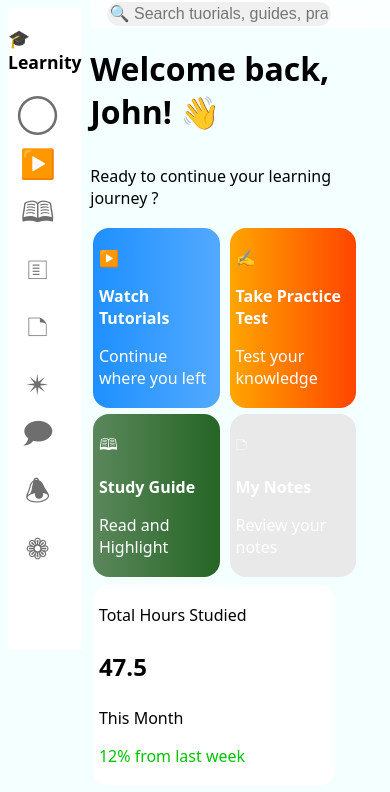
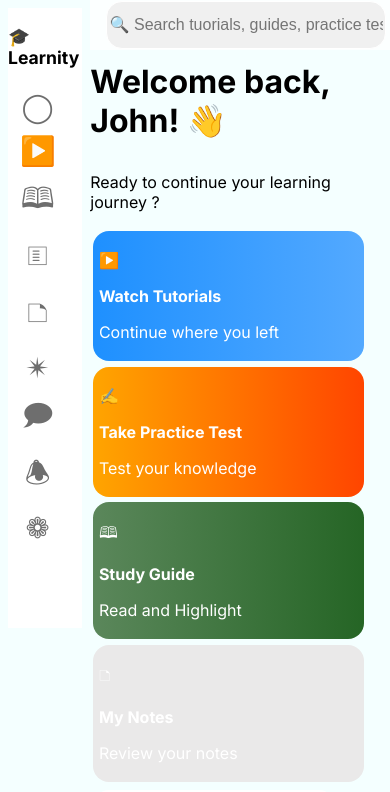
Before and after one commit to PrinceD08/Learnity, a plain HTML site: page Home/home.html in a window 390 px wide. Shown: the top 792 px of the page. Drawn offline with Linux system fonts and the light colour scheme.

Commit message:
More Mobile responsive

```diff
--- a/Home/home.css
+++ b/Home/home.css
@@ -1,6 +1,13 @@
 body{
-    font-family: system-ui, -apple-system, BlinkMacSystemFont, 'Segoe UI', Roboto, Oxygen, Ubuntu, Cantarell, 'Open Sans', 'Helvetica Neue', sans-serif;
+    font-family: 'Inter', sans-serif;
     background-color: rgb(244, 255, 255);
+    opacity: 0;
+    animation: fadeIn 2s ease-in-out forwards;
+}
+@keyframes fadeIn{
+    to{
+        opacity: 1;
+    }
 }
 #section1{
     position: fixed;
@@ -220,7 +227,7 @@ img{
 }
 @media (max-width: 640px) and (orientation: portrait){
     .border{
-        width: 40%;
+        width: 90%;
     }
     .border2{
         width: 80%;
@@ -235,6 +242,13 @@ img{
     #header{
         font-size: 110%;
     }
+    .section2{
+        margin-top: 6%;
+    }
+    #searchbar{
+        height: 40px;
+        width: 100%;
+    }
     #section2{
         width: 77%;
     }
--- a/Home/home.html
+++ b/Home/home.html
@@ -6,13 +6,16 @@
     <meta name="viewport" content="width=device-width, initial-scale=1.0">
     <meta name="description" content="Learnity">
     <title>Learnity</title>
+    <link rel="preconnect" href="https://fonts.googleapis.com">
+<link rel="preconnect" href="https://fonts.gstatic.com" crossorigin>
+<link href="https://fonts.googleapis.com/css2?family=Inter:wght@300;400;500;600;700;800&display=swap" rel="stylesheet">
     <link rel="stylesheet" href="home.css">
     <script src="home.js" defer></script>
 </head>
 <body>
     <section id="section1">
         <p id="header">🎓Learnity</p>
-        <p class="nav-bar" onclick="window.location.href='home.html'" id="nav-bar1">◯ Dashboard</p>
+        <p class="nav-bar fade-in" onclick="window.location.href='home.html'" id="nav-bar1">◯ Dashboard</p>
         <p class="nav-bar" id="nav-bar2">▶️ Tutorials</p>
         <p class="nav-bar" id="nav-bar3">🕮 Study Guides</p>
         <p class="nav-bar" id="nav-bar4">🗉 Practice Tests</p>
```
Also changed, not shown: Home/Tutorials/index-tur.html (added, +30 -0 lines), Home/Tutorials/main-tur.js (added), Home/Tutorials/style-tur.css (added).
